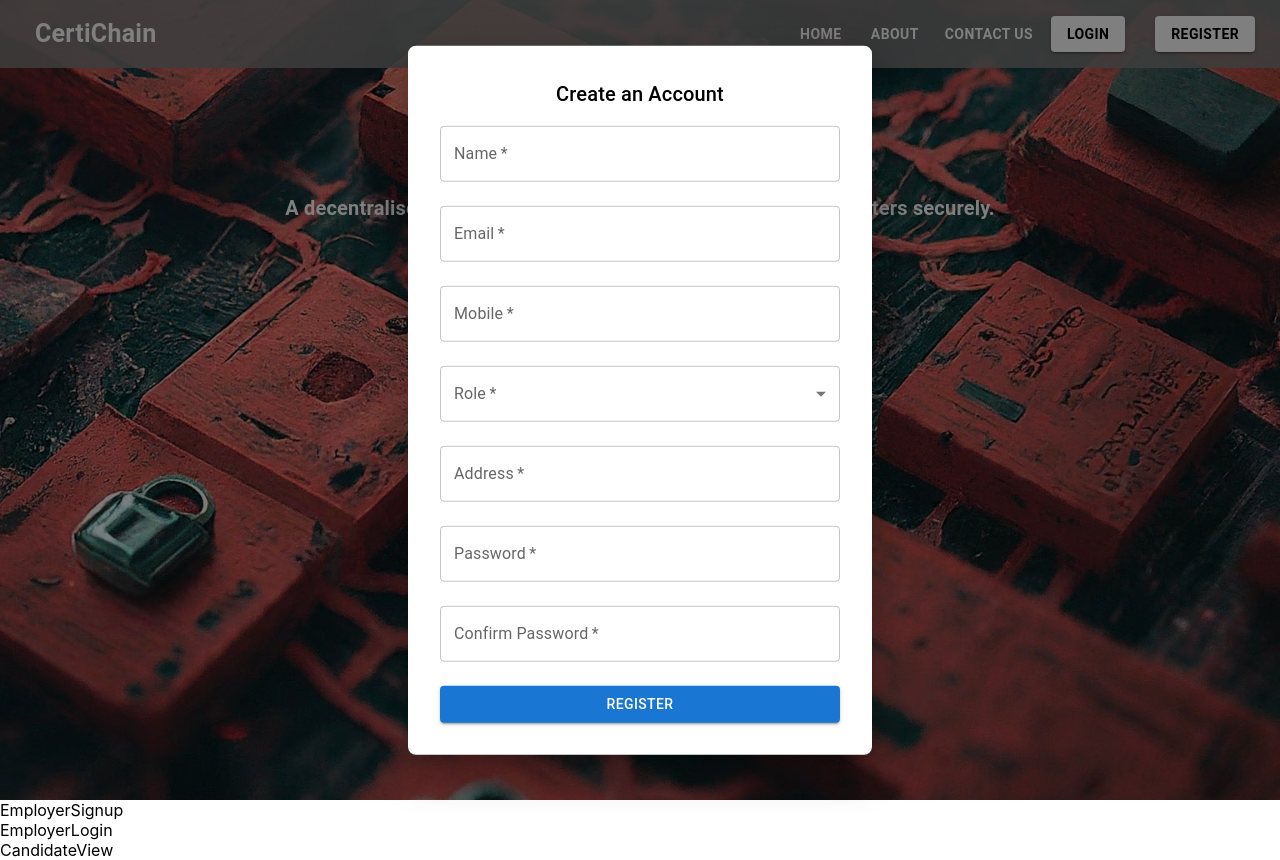
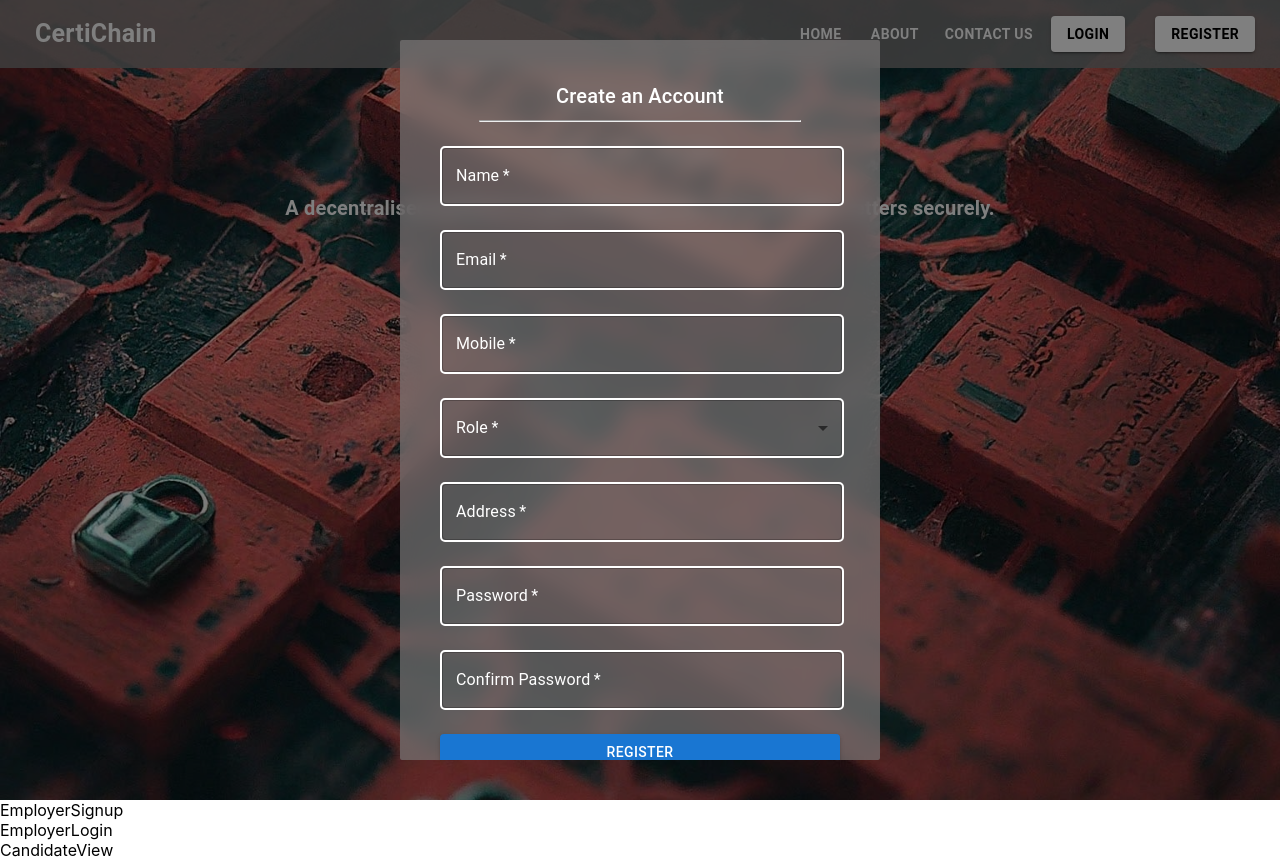
Before and after one commit to Kanai2003/CertiChain, a React (Create React App) app in the folder client/: page / in a window 1280 px wide. Both pictures are taken after a click on the button "REGISTER". Built offline with nearby package versions, Linux system fonts and the light colour scheme; a web font is replaced by a local one.

Commit message:
Update Register.jsx

```diff
--- a/client/src/components/Home/Auth/Register.jsx
+++ b/client/src/components/Home/Auth/Register.jsx
@@ -13,20 +13,7 @@ import axios from 'axios';
 
 import { BASE_URL } from '../../../constant';
 
-const style = {
-  position: 'absolute',
-  top: '50%',
-  left: '50%',
-  transform: 'translate(-50%, -50%)',
-  width: 400,
-  bgcolor: 'background.paper',
-  boxShadow: 24,
-  p: 4,
-  borderRadius: 2,
-};
-
 const roles = ['organization', 'candidate'];
-
 
 const RegistrationModal = ({ isOpen, setIsOpen }) => {
   const [formData, setFormData] = useState({
@@ -72,7 +59,8 @@ const RegistrationModal = ({ isOpen, setIsOpen }) => {
         mobile: '',
         role: '',
         address: '',
-        password: ''
+        password: '',
+        confirmPassword: ''
       });
 
       setTimeout(() => {
@@ -91,10 +79,26 @@ const RegistrationModal = ({ isOpen, setIsOpen }) => {
       open={isOpen}
       onClose={() => setIsOpen(false)}
     >
-      <Box sx={style}>
-        <Typography  variant="h6" textAlign={'center'}>
+      <Box sx={{
+        position: 'absolute',
+        top: '50%',
+        left: '50%',
+        transform: 'translate(-50%, -50%)',
+        transition: '.3s ease-in-out',
+        width: '400px',
+        backgroundColor: "rgba(124, 122, 122, 0.68)",
+        backdropFilter: 'blur(10px)',
+        boxShadow: '24px',
+        padding: '40px',
+        borderRadius: '2px',
+        height: '80vh',
+        overflow: 'auto',
+        color: '#FFFFFF'
+      }}>
+        <Typography variant="h6" textAlign={'center'}>
           Create an Account
         </Typography>
+        <hr width='80%' />
         {error && <Alert severity="error" sx={{ mt: 2 }}>{error}</Alert>}
         {success && <Alert severity="success" sx={{ mt: 2 }}>{success}</Alert>}
         <form onSubmit={handleSubmit}>
@@ -106,6 +110,16 @@ const RegistrationModal = ({ isOpen, setIsOpen }) => {
             name="name"
             value={formData.name}
             onChange={handleChange}
+            InputLabelProps={{
+              style: { color: '#ffffff' } // Placeholder color
+            }}
+            InputProps={{
+              style: { color: '#ffffff' } // Input text color
+            }}
+            sx={{
+              border: '2px solid #ffffff',
+              borderRadius: '5px'
+            }}
           />
           <TextField
             margin="normal"
@@ -116,6 +130,16 @@ const RegistrationModal = ({ isOpen, setIsOpen }) => {
             type="email"
             value={formData.email}
             onChange={handleChange}
+            InputLabelProps={{
+              style: { color: '#ffffff' } // Placeholder color
+            }}
+            InputProps={{
+              style: { color: '#ffffff' } // Input text color
+            }}
+            sx={{
+              border: '2px solid #ffffff',
+              borderRadius: '5px'
+            }}
           />
           <TextField
             margin="normal"
@@ -126,6 +150,16 @@ const RegistrationModal = ({ isOpen, setIsOpen }) => {
             type="tel"
             value={formData.mobile}
             onChange={handleChange}
+            InputLabelProps={{
+              style: { color: '#ffffff' } // Placeholder color
+            }}
+            InputProps={{
+              style: { color: '#ffffff' } // Input text color
+            }}
+            sx={{
+              border: '2px solid #ffffff',
+              borderRadius: '5px'
+            }}
           />
           <TextField
             margin="normal"
@@ -136,6 +170,16 @@ const RegistrationModal = ({ isOpen, setIsOpen }) => {
             name="role"
             value={formData.role}
             onChange={handleChange}
+            InputLabelProps={{
+              style: { color: '#ffffff' } // Placeholder color
+            }}
+            InputProps={{
+              style: { color: '#ffffff' } // Input text color
+            }}
+            sx={{
+              border: '2px solid #ffffff',
+              borderRadius: '5px'
+            }}
           >
             {roles.map((role) => (
               <MenuItem key={role} value={role}>
@@ -151,6 +195,16 @@ const RegistrationModal = ({ isOpen, setIsOpen }) => {
             name="address"
             value={formData.address}
             onChange={handleChange}
+            InputLabelProps={{
+              style: { color: '#ffffff' } // Placeholder color
+            }}
+            InputProps={{
+              style: { color: '#ffffff' } // Input text color
+            }}
+            sx={{
+              border: '2px solid #ffffff',
+              borderRadius: '5px'
+            }}
           />
           <TextField
             margin="normal"
@@ -161,6 +215,16 @@ const RegistrationModal = ({ isOpen, setIsOpen }) => {
             type="password"
             value={formData.password}
             onChange={handleChange}
+            InputLabelProps={{
+              style: { color: '#ffffff' } // Placeholder color
+            }}
+            InputProps={{
+              style: { color: '#ffffff' } // Input text color
+            }}
+            sx={{
+              border: '2px solid #ffffff',
+              borderRadius: '5px'
+            }}
           />
           <TextField
             margin="normal"
@@ -171,6 +235,16 @@ const RegistrationModal = ({ isOpen, setIsOpen }) => {
             type="password"
             value={formData.confirmPassword}
             onChange={handleChange}
+            InputLabelProps={{
+              style: { color: '#ffffff' } // Placeholder color
+            }}
+            InputProps={{
+              style: { color: '#ffffff' } // Input text color
+            }}
+            sx={{
+              border: '2px solid #ffffff',
+              borderRadius: '5px'
+            }}
           />
           <Button
             type="submit"
```
Lines whose indentation alone changed are shown as unchanged.
